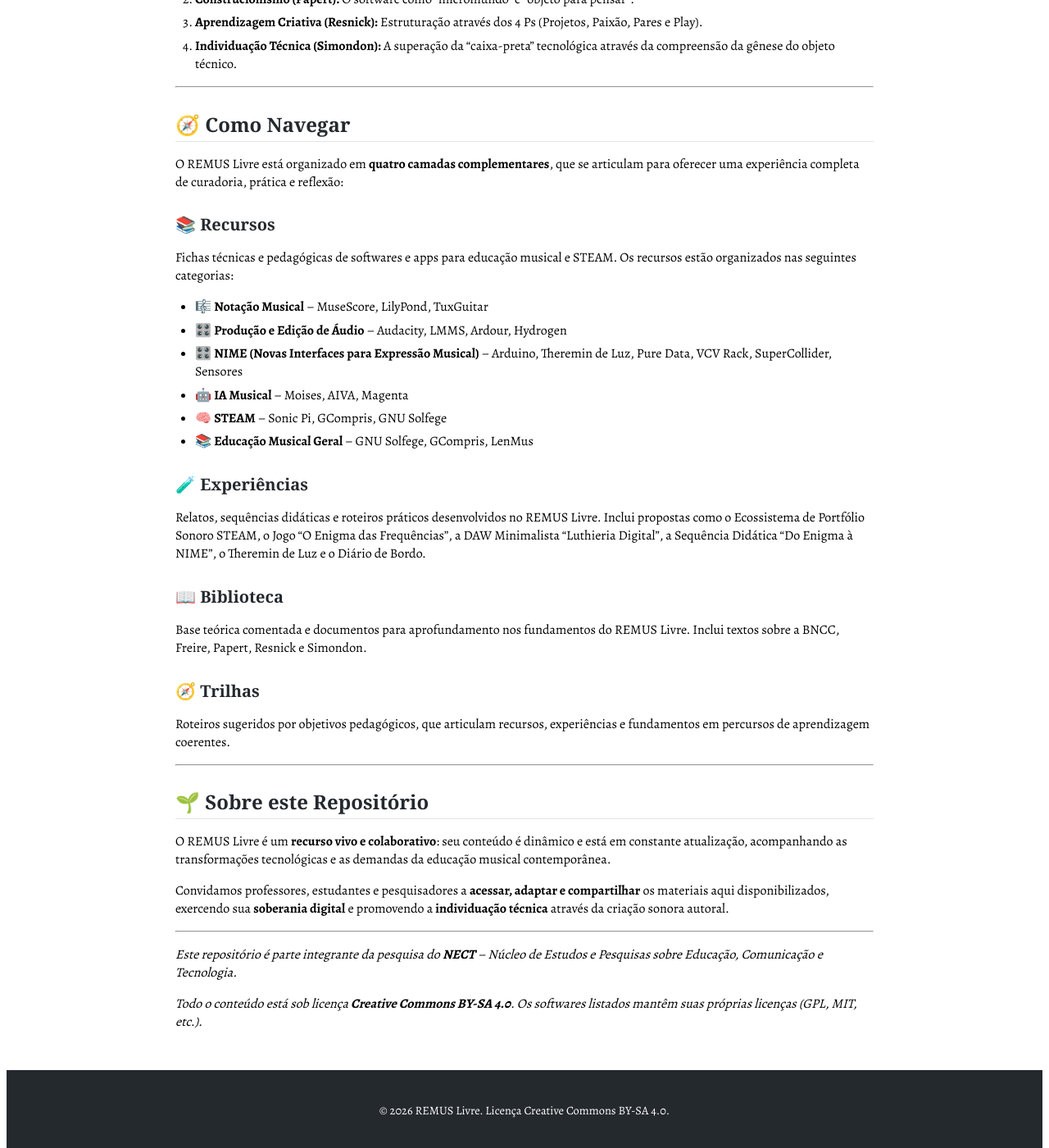
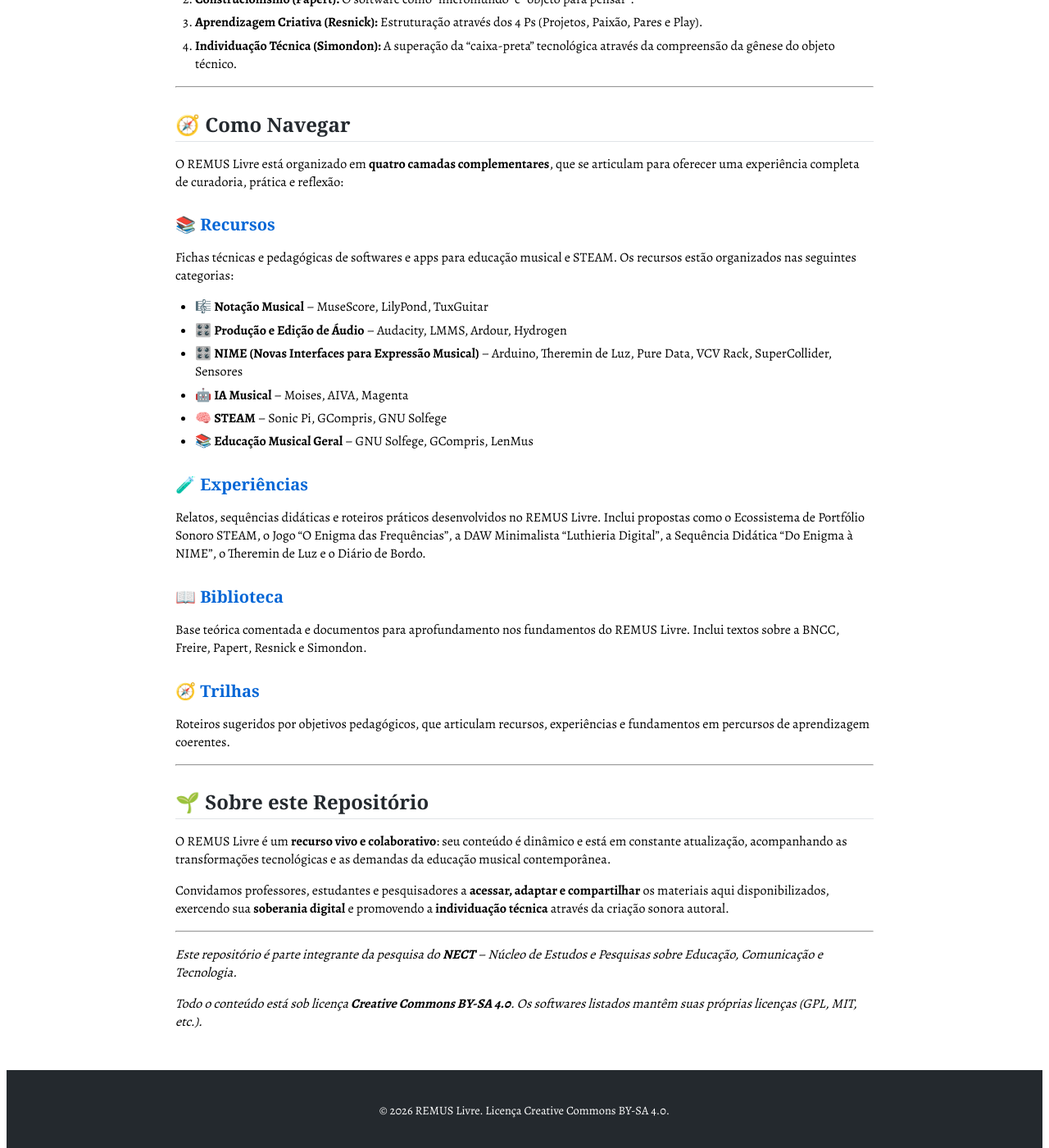
Before and after one commit to remus-livre/remus-livre.github.io, a Jekyll site: the page built from index.md, in a window 1280 px wide and 1400 px high, scrolled down 716 px. Shown: the whole window at 82% size. Built offline with Jekyll 4.4.1, drawn with Linux system fonts in a browser that asks for light colours; some web fonts are replaced; part of the change alters nothing that is shown.

```diff
--- a/index.md
+++ b/index.md
@@ -32,7 +32,7 @@ Nossa curadoria é orientada por quatro núcleos epistemológicos:
 
 O REMUS Livre está organizado em **quatro camadas complementares**, que se articulam para oferecer uma experiência completa de curadoria, prática e reflexão:
 
-### 📚 Recursos
+### 📚 [Recursos](recursos/)
 
 Fichas técnicas e pedagógicas de softwares e apps para educação musical e STEAM. Os recursos estão organizados nas seguintes categorias:
 
@@ -43,15 +43,15 @@ Fichas técnicas e pedagógicas de softwares e apps para educação musical e ST
 - 🧠 **STEAM** – Sonic Pi, GCompris, GNU Solfege
 - 📚 **Educação Musical Geral** – GNU Solfege, GCompris, LenMus
 
-### 🧪 Experiências
+### 🧪 [Experiências](experiencias/)
 
 Relatos, sequências didáticas e roteiros práticos desenvolvidos no REMUS Livre. Inclui propostas como o Ecossistema de Portfólio Sonoro STEAM, o Jogo "O Enigma das Frequências", a DAW Minimalista "Luthieria Digital", a Sequência Didática "Do Enigma à NIME", o Theremin de Luz e o Diário de Bordo.
 
-### 📖 Biblioteca
+### 📖 [Biblioteca](biblioteca/)
 
 Base teórica comentada e documentos para aprofundamento nos fundamentos do REMUS Livre. Inclui textos sobre a BNCC, Freire, Papert, Resnick e Simondon.
 
-### 🧭 Trilhas
+### 🧭 [Trilhas](trilhas/)
 
 Roteiros sugeridos por objetivos pedagógicos, que articulam recursos, experiências e fundamentos em percursos de aprendizagem coerentes.
 
```
